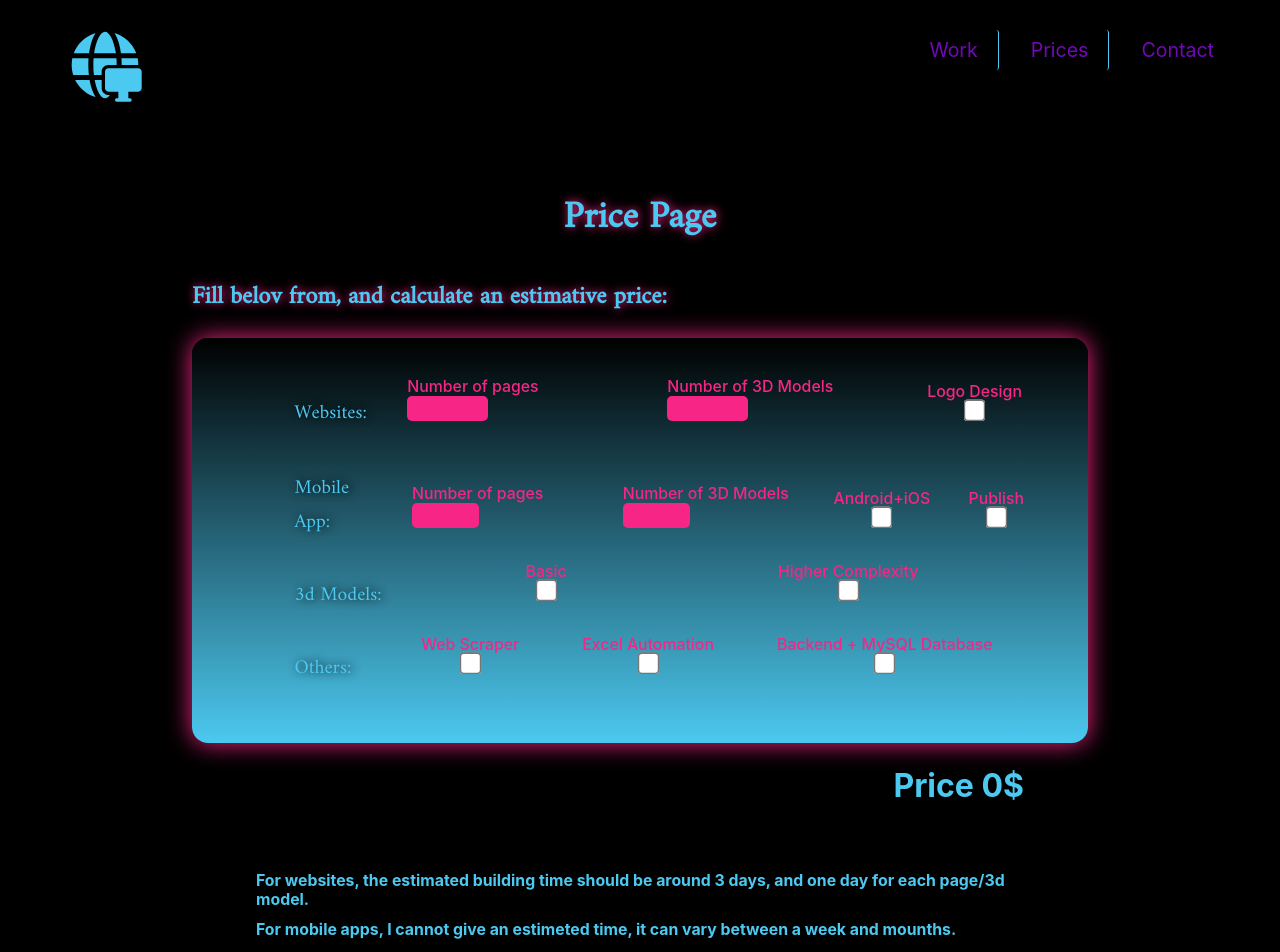
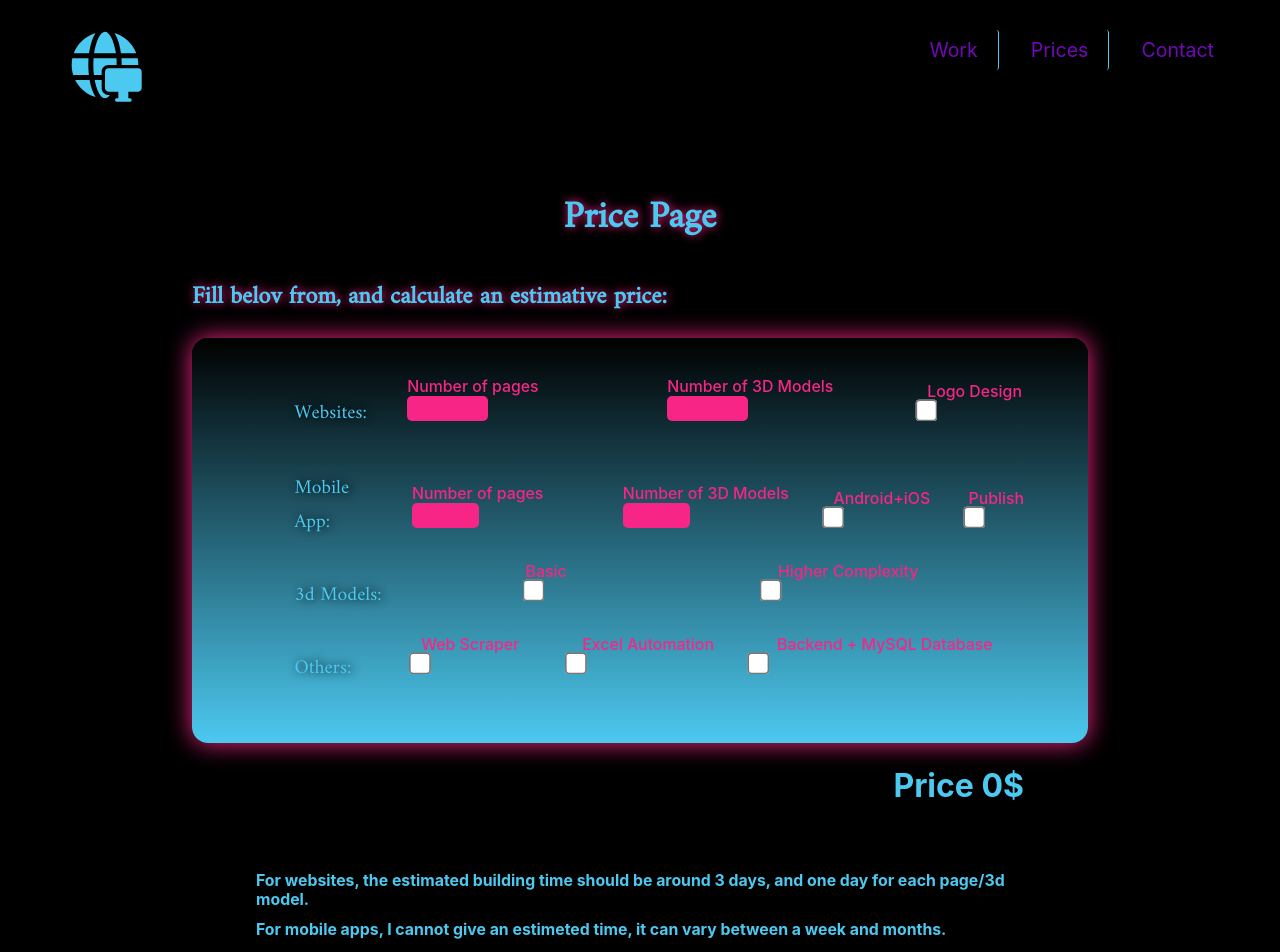
Before and after one commit to burjepaul/burjePaul, a React (Create React App) app: page /prices in a window 1280 px wide. Shown: the top 952 px of the page. Built offline with nearby package versions, Linux system fonts and the light colour scheme; no server answers; a web font is replaced by a local one.

Commit message:
price-page

```diff
--- a/src/pages/Prices/Prices.jsx
+++ b/src/pages/Prices/Prices.jsx
@@ -334,7 +334,7 @@ const PricePage = () => {
             </div>
             <div className="eta-container">
                     <h1 className="eta-text">For websites, the estimated building time should be around 3 days, and one day for each page/3d model.</h1>
-                    <h1 className="eta-text">For mobile apps, I cannot give an estimeted time, it can vary between a week and mounths.</h1>
+                    <h1 className="eta-text">For mobile apps, I cannot give an estimeted time, it can vary between a week and months.</h1>
             </div>
         </div>
     )
--- a/src/pages/Prices/Prices.styles.scss
+++ b/src/pages/Prices/Prices.styles.scss
@@ -49,8 +49,7 @@
             .checkbox-input{
                 scale: 1.3;
                 border: none;
-                margin-left: auto;
-                margin-right: auto;
+
             }
 
             .form-label{
```
Also changed, not shown: 1 other file (tests, documents, lock files or other folders).
